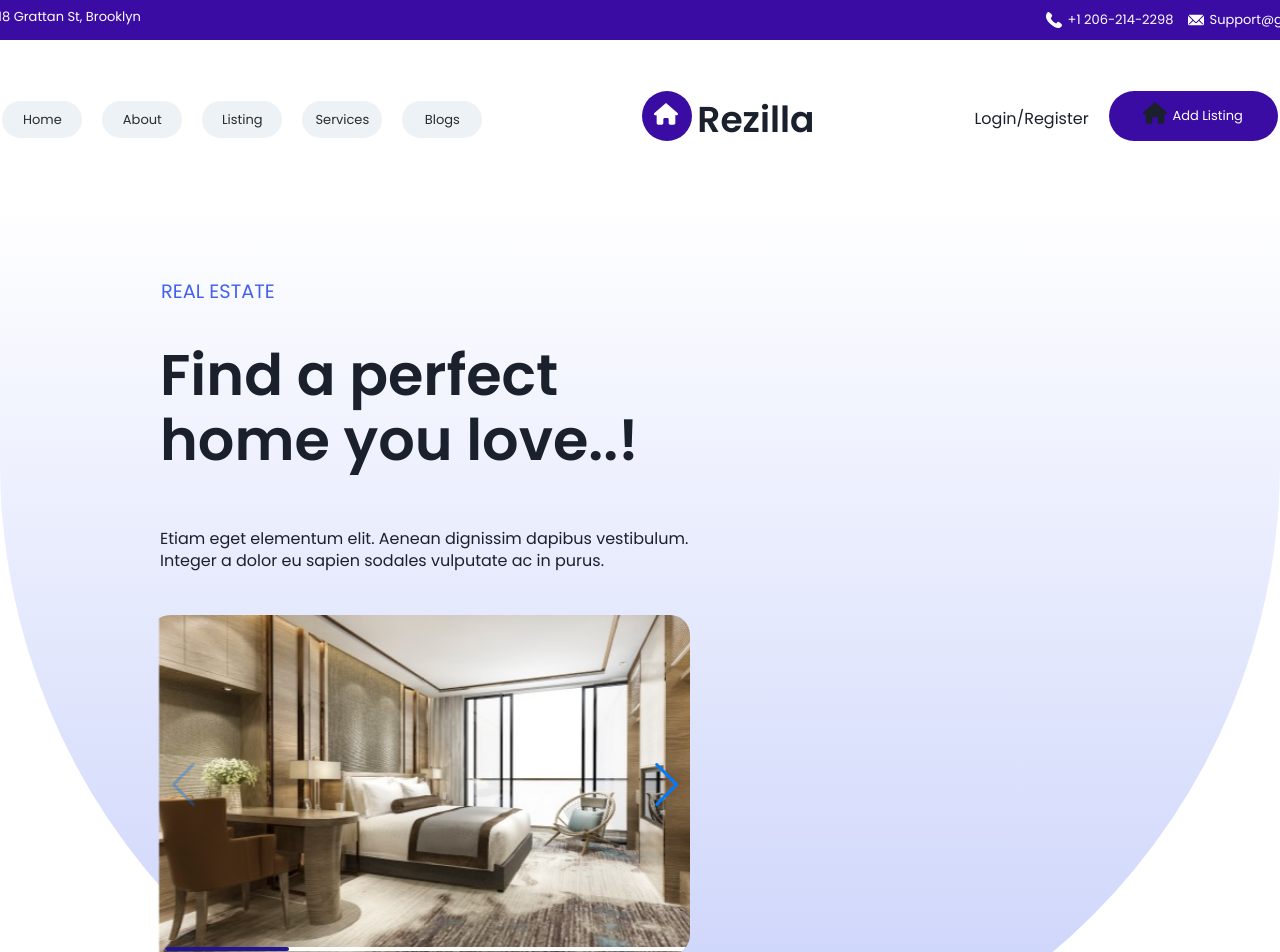
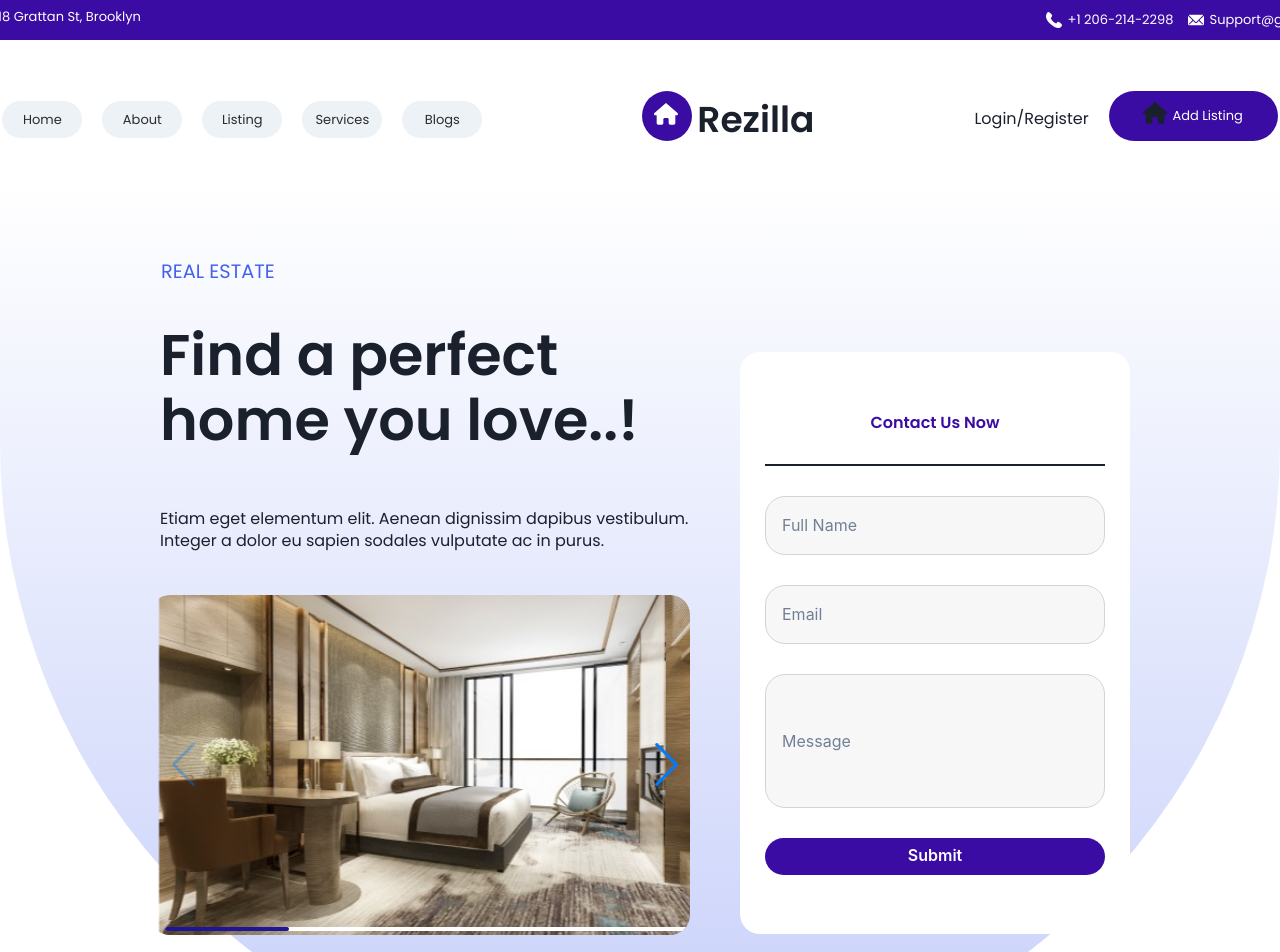
Before and after one commit to faheem-ul/UI-Clone-of-Website-from-Figma, a React (Vite) app: page / in a window 1280 px wide. Shown: the top 952 px of the page. Built offline with nearby package versions, Linux system fonts and the light colour scheme.

Commit message:
top section is completed

```diff
--- /dev/null
+++ b/src/Custom/CustomInput.jsx
@@ -0,0 +1,23 @@
+import React from "react";
+import { Input } from "@chakra-ui/input";
+
+function CustomInput({ children, ...props }) {
+  return (
+    <div>
+      <Input
+        type="text"
+        width="340px"
+        height="59px"
+        borderRadius="20px"
+        bgColor="rgba(212, 212, 212, 0.2)"
+        border="1px solid rgba(212, 212, 212, 1)"
+        textColor="rgba(212, 212, 212, 1)"
+        {...props}
+      >
+        {children}
+      </Input>
+    </div>
+  );
+}
+
+export default CustomInput;
--- a/src/Landing Page/TopSection/TopSection.jsx
+++ b/src/Landing Page/TopSection/TopSection.jsx
@@ -5,20 +5,28 @@ import { Box, Flex } from "@chakra-ui/react";
 import CustomText from "../../Custom/CustomText";
 import CustomHeading from "../../Custom/CustomHeading";
 import CustomSlider from "../../Custom/CustomSlider/CustomSlider";
+import CustomInput from "../../Custom/CustomInput";
+import CustomButton from "../../Custom/CustomButton";
 
 function TopSection() {
   return (
     <>
-      <Flex></Flex>
-      <Box
-        //   alignItems="center"
-        //   width="1440px"
+      <Flex
+        justify="space-between"
+        w="100%"
+        h="100%"
         height="902px"
-        mt="20px"
+        // mt="20px"s
         borderRadius="0px 0px 800px 800px"
         //   border="0px, 0px, 1px, 0px"
         bg="linear-gradient(to bottom, rgba(76, 201, 240, 0) 0%, rgba(67, 97, 238, 0.3)
      100%)"
+        // gap="300px"
+      >
+        <Flex
+          direction="column"
+          //   alignItems="center"
+          //   width="1440px"
         >
           <CustomText
             fontSize="19.4px"
@@ -51,7 +59,54 @@ function TopSection() {
             Integer a dolor eu sapien sodales vulputate ac in purus.
           </CustomText>
           <CustomSlider />
-      </Box>
+        </Flex>
+        <Flex
+          width="420px"
+          height="582px"
+          bgColor="rgba(255, 255, 255, 1)"
+          mt="171px"
+          mr="150px"
+          borderRadius="20px 20px 20px 20px"
+          justifyContent="center"
+          // left: 860px
+        >
+          <Flex
+            direction="column"
+            justifyContent="center"
+            alignItems="center"
+            gap="30px"
+          >
+            <CustomText
+              color="rgba(58, 12, 163, 1)"
+              fontWeight="600"
+              fontSize="16px"
+            >
+              Contact Us Now
+            </CustomText>
+            <Box
+              width="340px"
+              bgColor="rgba(58, 12, 163, 1)"
+              border="1px solid"
+            ></Box>
+            <CustomInput placeholder="Full Name" />
+            <CustomInput placeholder="Email" />
+            <CustomInput
+              placeholder="Message"
+              type="textarea"
+              width="340px"
+              height="134px"
+            />
+            <CustomButton
+              bgColor="rgba(58, 12, 163, 1);"
+              color="white"
+              borderRadius="50px"
+              width="340px"
+            >
+              Submit
+            </CustomButton>
+          </Flex>
+        </Flex>
+      </Flex>
     </>
   );
 }
```
Lines whose indentation alone changed are shown as unchanged.
